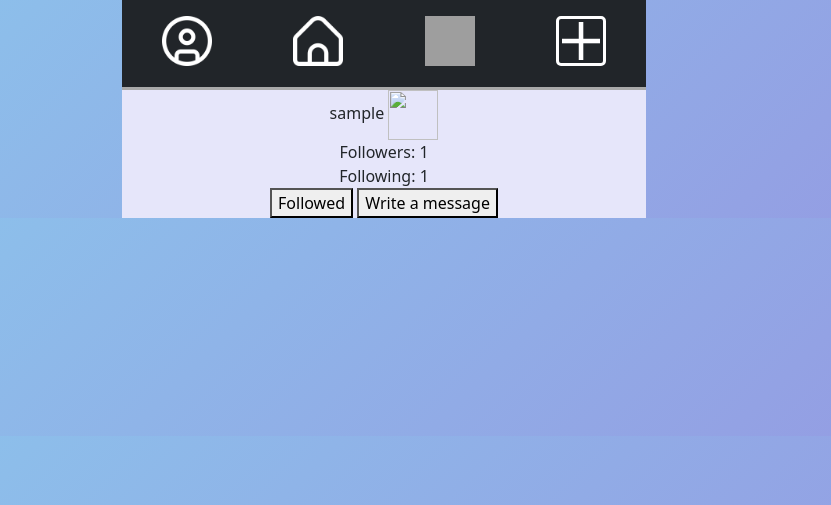
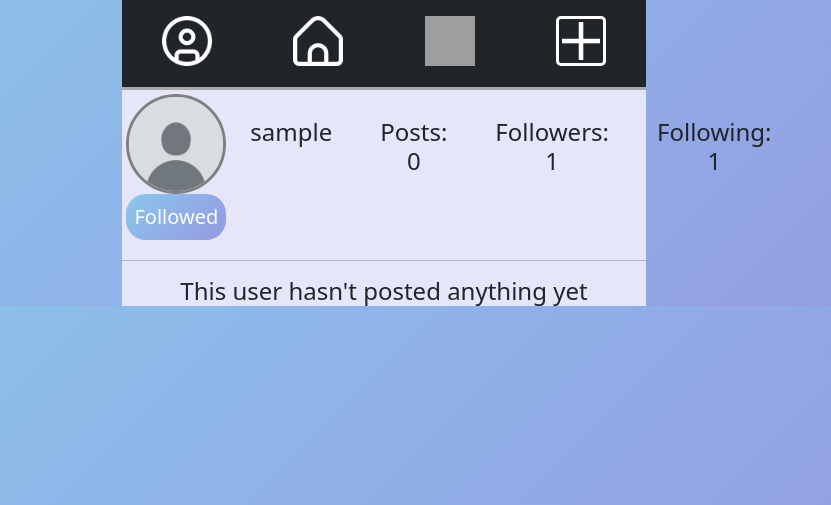
Before and after one commit to Banizama/djangoProject, a Django app: page /user/1/ in a window 1280 px wide. Shown: the top 505 px of the page, without its empty margins (256-1087 px from the left). Run offline with Django 5.2, Linux system fonts and the light colour scheme; a user stored in the database is signed in; tables that the repository leaves empty hold one stand-in row (values such as "Sample post"); grey boxes are pictures that could not be loaded.

Commit message:
finish user page

```diff
--- a/Project/Project_app/templates/user_page.html
+++ b/Project/Project_app/templates/user_page.html
@@ -1,14 +1,64 @@
 {% extends 'base.html' %}
 {% block content %}
-        {{ user.username }}
-        <img src="{{ user.img.url }}" height="50px" width="50px"><br>
-        Followers: <span id="followers">{{ followers }}</span><br>
-        Following: <span id='following'>{{ following }}</span><br>
-        {% csrf_token %}
-        {% if cur_user in just_followers %}
-                <button id="subscribe_btn" data-url="/user/{{ user.id }}/">Followed</button>
+    <style>
+        .btn {
+             border: none;
+             color: #fff;
+             background-color: #8BC6EC;
+             background-image: linear-gradient(135deg, #8BC6EC 0%, #9599E2 100%);
+             border-radius: 20px;
+             background-size: 100% auto;
+             font-family: inherit;
+             font-size: 20px;
+             padding: 8px;
+        }
+
+            .btn:hover {
+             background-position: right center;
+             background-size: 200% auto;
+             -webkit-animation: pulse 2s infinite;
+             animation: pulse512 1.5s infinite;
+        }
+
+            @keyframes pulse512 {
+             0% {
+              box-shadow: 0 0 0 0 #05bada66;
+        }
+
+             70% {
+              box-shadow: 0 0 0 10px rgb(218 103 68 / 0%);
+        }
+
+             100% {
+              box-shadow: 0 0 0 0 rgb(218 103 68 / 0%);
+             }
+        }
+    </style>
+    <div class="justify-items-start d-flex p-1">
+        <div >
+            <img src="/media/avatars/default_user_img.jpg" height="100px" width="100px" style="border-radius: 50%; border-color: grey; border-style: solid;">
+            {% csrf_token %}
+            {% if cur_user in just_followers %}
+                <button id="subscribe_btn" class="btn" data-url="/user/{{ user.id }}/" data-id="subscribe_btn">Followed</button>
+            {% else %}
+                <button id="subscribe_btn" class="btn" data-url="/user/{{ user.id }}/" data-id="subscribe_btn">Follow</button>
+            {% endif %}
+        </div>
+        <span class="h4 text-dark p-4">{{ request.user.username }}</span>
+        {% if len_posts %}
+            <span class="h4 text-dark p-4">Posts: {{ len_posts }}</span>
         {% else %}
-                <button id="subscribe_btn" data-url="/user/{{ user.id }}/">Follow</button>
+            <span class="h4 text-dark p-4">Posts: 0</span>
         {% endif %}
-        <button id="start_chat">Write a message</button>
+        <span class="h4 text-dark p-4">Followers:<br><span id="followers">{{ followers }}</span></span>
+        <span class="h4 text-dark p-4">Following:<br><span id="following">{{ following }}</span></span>
+    </div>
+    <hr>
+    {% if posts %}
+        {% for i in posts %}
+            <a href="/post/{{ i.id }}"><img src="{{ i.img.url }}" height="100px" width="100px"></a>
+        {% endfor %}
+    {% else %}
+        <span class="h4 text-dark p-5">This user hasn't posted anything yet</span>
+    {% endif %}
 {% endblock %}
```
